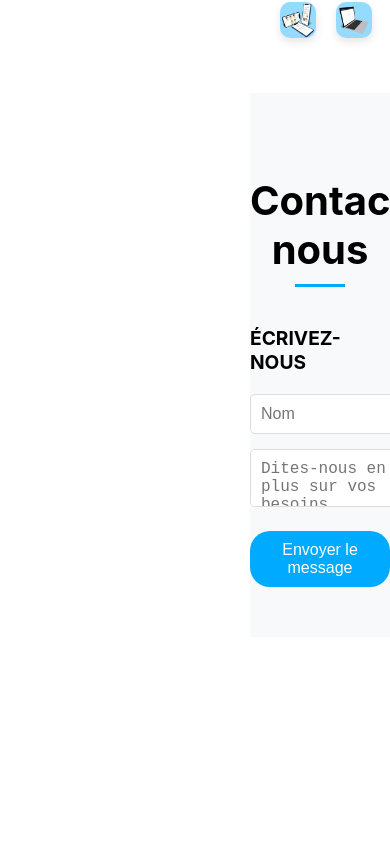
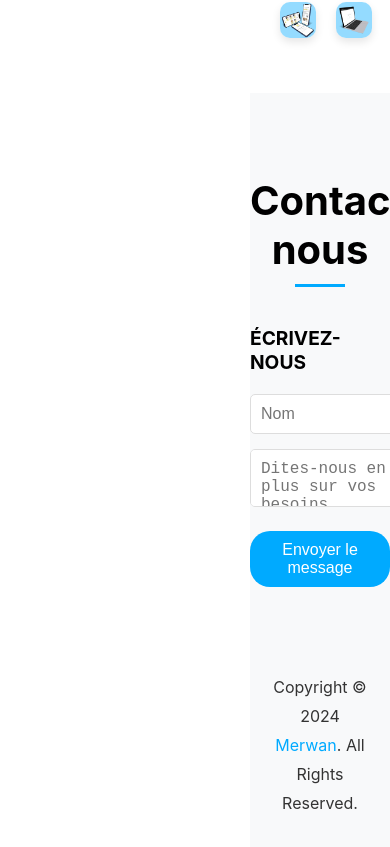
Before and after one commit to Meerwaan/portfoliov2, a React (Create React App) app: page / in a window 390 px wide. Shown: the part 6549-7396 px from the top of the page. Before the commit the page ends 7186 px from the top, so only its background shows below. Built offline with nearby package versions, Linux system fonts and the light colour scheme.

Commit message:
front finish but not responsive

```diff
--- /dev/null
+++ b/src/Components/Home/Footer/Footer.css
@@ -0,0 +1,16 @@
+.footer {
+    padding: 20px;
+    text-align: center;
+    background-color: #f8f9fa;
+    color: #333;
+    font-size: 0.9rem;
+}
+
+.footer-name {
+    color: #00aaff; /* Couleur bleu pour le nom */
+    text-decoration: none;
+}
+
+.footer-name:hover {
+    color: #0077cc; /* Couleur plus sombre au survol */
+}
--- /dev/null
+++ b/src/Components/Home/Footer/Footer.js
@@ -0,0 +1,14 @@
+import React from 'react';
+import './Footer.css';
+
+function Footer() {
+    return (
+        <footer className="footer">
+            <p>
+                Copyright © {new Date().getFullYear()} <span className="footer-name">Merwan</span>. All Rights Reserved.
+            </p>
+        </footer>
+    );
+}
+
+export default Footer;
--- a/src/Views/Home/Home.js
+++ b/src/Views/Home/Home.js
@@ -7,7 +7,8 @@ import Resume from "../../Components/Home/Resume/Resume";
 import { Parallax } from 'react-parallax';
 import WhatIDo from "../../Components/Home/WhatIDo/WhatIDo";
 import Projects from "../../Components/Home/Projects/Projects";
-import Contact from "../../Components/Home/contact/Contact";
+import Contact from "../../Components/Home/Contact/Contact";
+import Footer from "../../Components/Home/Footer/Footer";
 
 
 function Home() {
@@ -21,6 +22,7 @@ function Home() {
                 <WhatIDo />
                 <Projects/>
                 <Contact />
+                <Footer />
             </Parallax>
         </div>
     );
```
Also changed, not shown: src/Components/Home/Contact/Contact.css (renamed from src/Components/Home/contact/Contact.css), src/Components/Home/Contact/Contact.js (renamed from src/Components/Home/contact/Contact.js).
